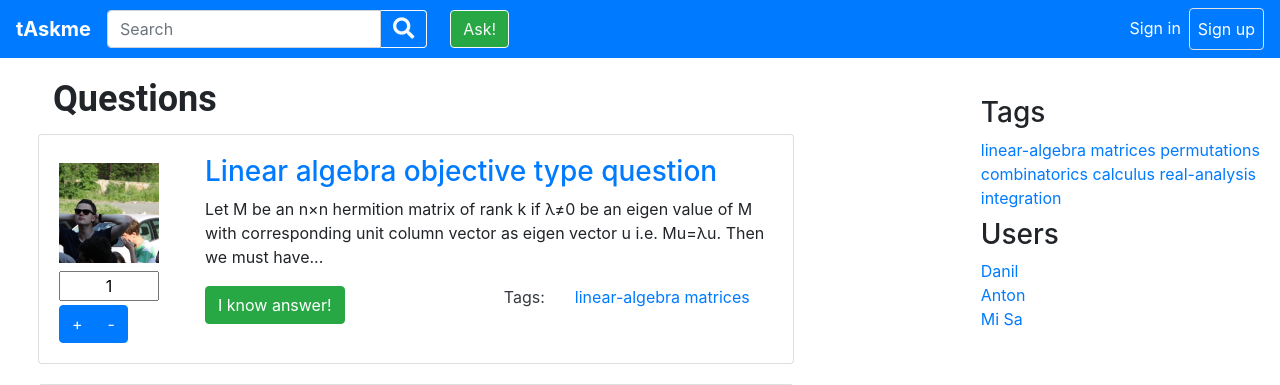
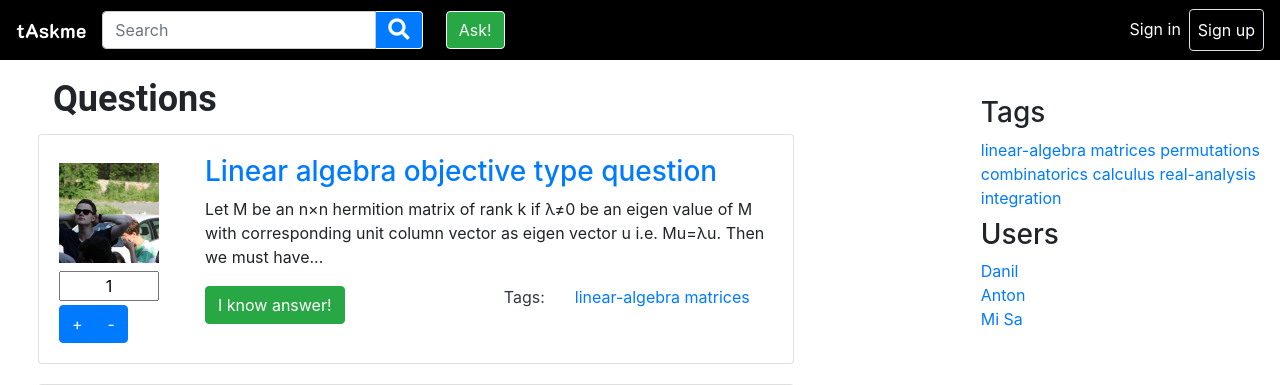
Before and after one commit to AleksMa/tAskMe, a Django app: page / in a window 1280 px wide. Shown: the top 385 px of the page. Run offline with Django 3.2, Linux system fonts and the light colour scheme; some libraries are stand-ins or nearby versions.

Commit message:
[UPD] templates updated

```diff
--- a/questions/static/css/base.css
+++ b/questions/static/css/base.css
@@ -1,4 +1,60 @@
+@import url(http://fonts.googleapis.com/css?family=Montserrat:400,300,700);
+@import url(http://fonts.googleapis.com/css?family=K2D:400,300,700);
+
 .my_head {
   font-family: Roboto;
   font-size: 2.25rem;
 }
+
+
+input[type="text"], textarea {
+    outline: none;
+    box-shadow:none !important;
+    border:1px solid #ccc;
+}
+
+.btn:focus, .page-link:focus {
+    outline: none;
+    box-shadow:none !important;
+    border:1px solid #ccc;
+}
+
+.main-container {
+    margin-top: 100px;
+}
+
+#search-button {
+    border-top-left-radius: 0rem;
+    border-top-right-radius: 0.25rem;
+    border-bottom-right-radius: 0.25rem;
+    border-bottom-left-radius: 0rem;
+}
+
+.navbar {
+    height: 60px;
+    background-color: black !important
+}
+
+.navbar-brand {
+    font-family: K2D;
+    font-weight: 900;
+}
+
+.blog-sidebar h4 {
+    font-family: Montserrat;
+    font-weight: 600;
+}
+
+.avatar-thumbnail {
+    width:50px;
+    height:50px;
+
+    border: 2px solid gray;
+    overflow: hidden;
+    position: relative;
+}
+
+.avatar-thumbnail img {
+    position: absolute;
+    /* transform: translate(-50%,-50%) */
+}
--- a/questions/templates/questions/base.html
+++ b/questions/templates/questions/base.html
@@ -1,12 +1,14 @@
-<!DOCTYPE html> {% load static %}
+{% load static %}
+<!DOCTYPE html>
 <html lang="en">
 <head>
     <!-- Required meta tags -->
     <meta charset="utf-8">
     <meta name="viewport" content="width=device-width, initial-scale=1, shrink-to-fit=no">
 
+    {% block links %}
+    {% endblock %}
 
-    {% block links %}{% endblock %}
 
     <link rel="stylesheet" href="{% static 'css/base.css' %}" type="text/css">
 
@@ -15,13 +17,15 @@
     <!-- Icons CSS -->
     <link rel="stylesheet" href="{% static 'css/icons/css/all.css' %}">
 
+    <link rel="stylesheet" href="{% static 'css/base.css' %}" type="text/css">
+
 
     <title>tAskMe: {% block title %}Base{% endblock %}</title>
 </head>
 <body>
 
 <nav class="navbar navbar-expand-md fixed-top navbar-light bg-primary">
-    <a class="navbar-brand text-white float-right" href="{% url 'index' %}"><strong>tAskme</strong></a>
+    <a class="navbar-brand text-white float-right" href="{% url 'index' %}">tAskme</a>
     <button class="navbar-toggler" type="button" data-toggle="collapse" data-target="#navbarCollapse"
             aria-controls="navbarCollapse" aria-expanded="false" aria-label="Toggle navigation">
         <span class="navbar-toggler-icon"></span>
--- a/questions/templates/questions/card.html
+++ b/questions/templates/questions/card.html
@@ -32,7 +32,7 @@
                     <div class="col ml-2">
                         {% block question-title %}
                             <h3 class="mb-0">
-                                <a class="text-primary" href="#">
+                                <a class="text-primary" href="{% url 'question' question.id %}">
                                     {{ question.title }}
                                 </a>
                             </h3>
--- a/questions/urls.py
+++ b/questions/urls.py
@@ -4,7 +4,7 @@ from . import views
 urlpatterns = [
     path('', views.question_list, name='index'),
     path('base', views.base, name='base'),
-    path('question', views.question, name='question'),
+    path('question/<question_id>', views.question, name='question'),
     path('ask', views.ask, name='ask'),
     path('login', views.login, name='login'),
     path('signup', views.signup, name='signup'),
--- a/questions/views.py
+++ b/questions/views.py
@@ -69,8 +69,8 @@ def base(request):
     return render(request, 'questions/base.html', {})
 
 
-def question(request):
-    return render(request, 'questions/question.html', {'answers': answers, 'question': questions[4]})
+def question(request, question_id):
+    return render(request, 'questions/question.html', {'answers': answers, 'question': questions[int(question_id)-1]})
 
 
 def ask(request):
```
Also changed, not shown: questions/templates/questions/question.html (+6 -6 lines).
